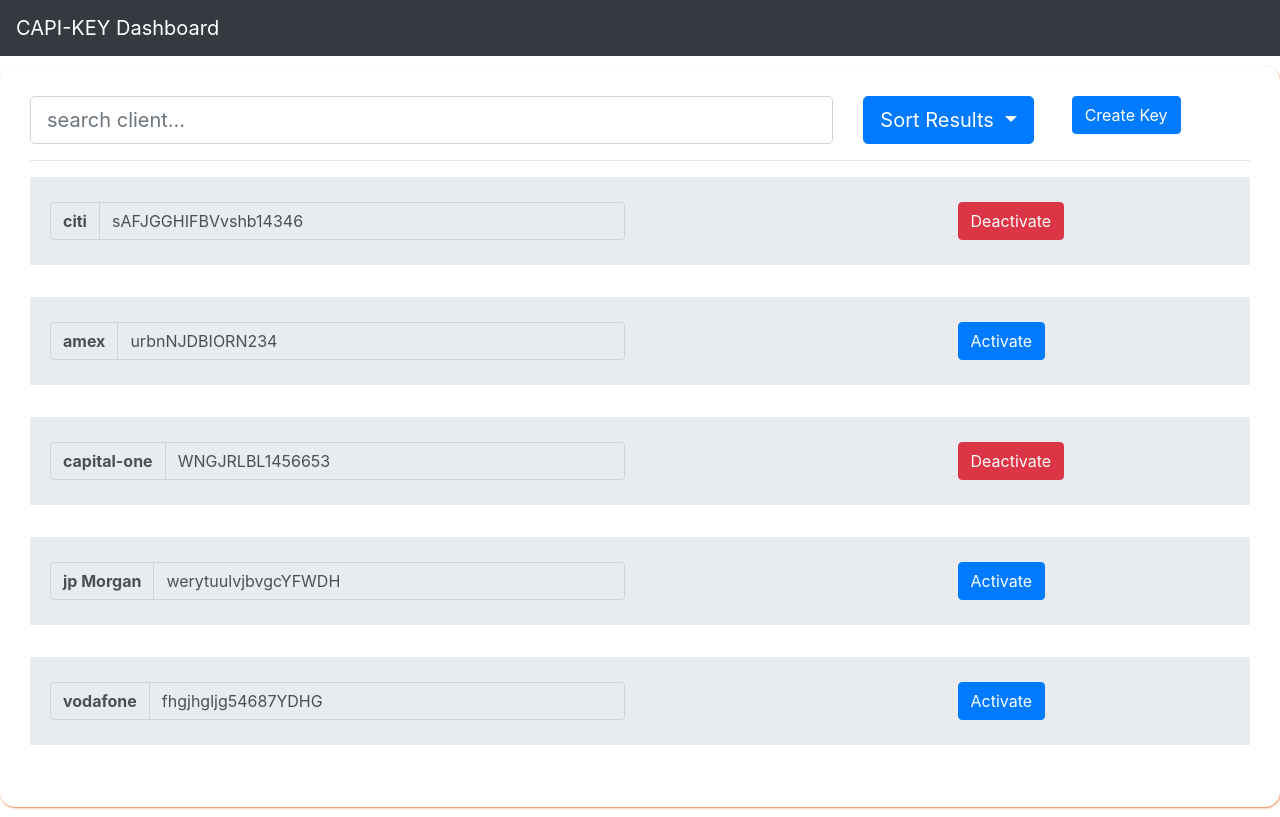
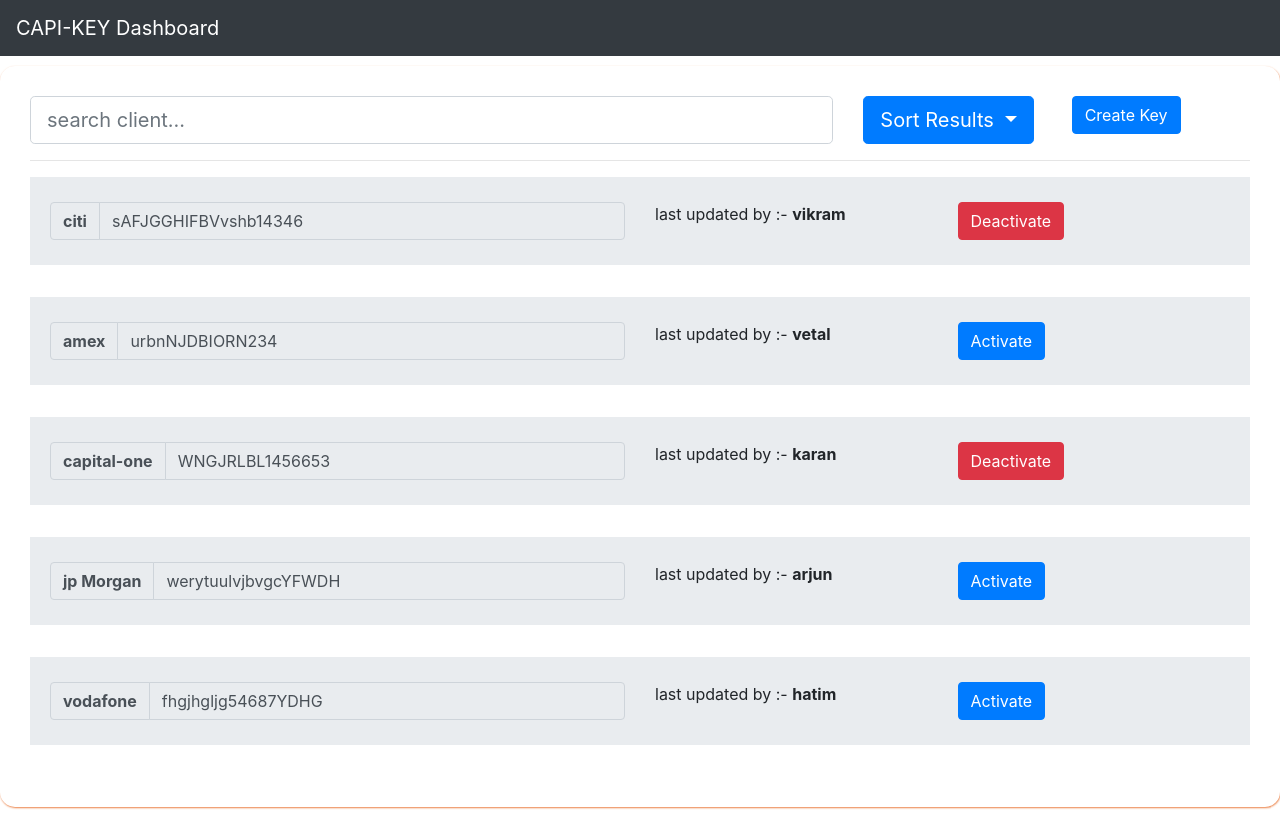
Before and after one commit to tavisca-akadam/capi-dashboard, an Angular app: page / in a window 1280 px wide. Built offline with nearby package versions, Linux system fonts and the light colour scheme.

Commit message:
added updated by in mock.data.json

```diff
--- a/src/app/dashboard/key-list/key-list-item/key-list-item.component.html
+++ b/src/app/dashboard/key-list/key-list-item/key-list-item.component.html
@@ -3,7 +3,7 @@
         <app-key [receivedKey]="keyItem"></app-key>
     </div>
     <div class="col-md-3 col-sm-3 col-xs-3">
-            {{keyItem.updatedBy}}
+            last updated by :- <b>{{keyItem.updatedBy}} </b>
     </div>
     <div class="col-md-3 col-sm-3 col-xs-3">
             <app-button [buttonState]="keyItem.iskeyActive" [id]="keyItem.accessKey" ></app-button>
--- a/src/assets/mock.data.json
+++ b/src/assets/mock.data.json
@@ -3,30 +3,35 @@
         "clientName": "citi",
         "accessKey": "sAFJGGHIFBVvshb14346",
         "iskeyActive": false,
+        "updatedBy":"vikram",
         "__utcCreatedOn": "1480122139000"
     },
     {
         "clientName": "amex",
         "accessKey": "urbnNJDBIORN234",
         "iskeyActive": true,
+        "updatedBy":"vetal",
         "__utcCreatedOn": "16880122139000"
     },
     {
         "clientName": "capital-one",
         "accessKey": "WNGJRLBL1456653",
         "iskeyActive": false,
+        "updatedBy":"karan",
         "__utcCreatedOn": "8980122139000"
     },
     {
         "clientName": "jp Morgan",
         "accessKey": "werytuulvjbvgcYFWDH",
         "iskeyActive": true,
+        "updatedBy":"arjun",
         "__utcCreatedOn": "1480122139111"
     },
     {
         "clientName": "vodafone",
         "accessKey": "fhgjhgljg54687YDHG",
         "iskeyActive": true,
+        "updatedBy":"hatim",
         "__utcCreatedOn": "1480122167000"
     }
 ]
```
